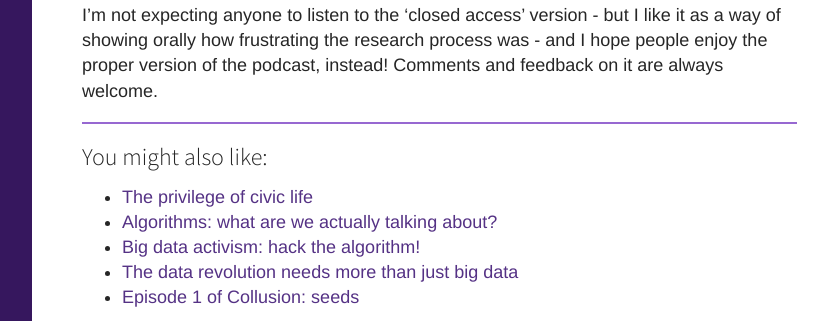
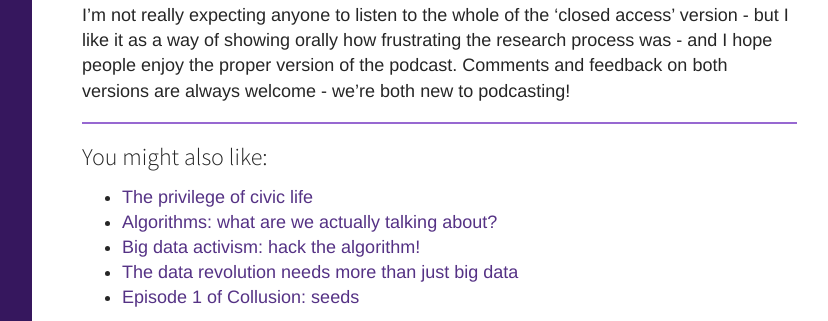
Before and after one commit to zararah/zararah.net, a Jekyll site: the page built from _posts/2015/2015-07-06-collusion-episode-2-water.md, in a window 1280 px wide and 900 px high, scrolled down 726 px, cut to the strip 579-900 px from the top of the window. Shown: the whole strip, without its empty margins (358-1186 px from the left). Built offline with Jekyll 4.4.1, drawn with Linux system fonts in a browser that asks for light colours; Markdown is read by kramdown in place of the engine named in the settings.

Commit message:
Add edits to episode 2 water piece

```diff
--- a/_posts/2015/2015-07-06-collusion-episode-2-water.md
+++ b/_posts/2015/2015-07-06-collusion-episode-2-water.md
@@ -27,4 +27,4 @@
 
 <iframe width="100%" height="166" scrolling="no" frameborder="no" src="https://w.soundcloud.com/player/?url=https%3A//api.soundcloud.com/tracks/213455962&amp;color=ff5500&amp;auto_play=false&amp;hide_related=false&amp;show_comments=true&amp;show_user=true&amp;show_reposts=false"></iframe>
 
-I'm not expecting anyone to listen to the 'closed access' version - but I like it as a way of showing orally how frustrating the research process was - and I hope people enjoy the proper version of the podcast, instead! Comments and feedback on it are always welcome.
+I'm not really expecting anyone to listen to the whole of the 'closed access' version - but I like it as a way of showing orally how frustrating the research process was - and I hope people enjoy the proper version of the podcast. Comments and feedback on both versions are always welcome - we're both new to podcasting!
```
